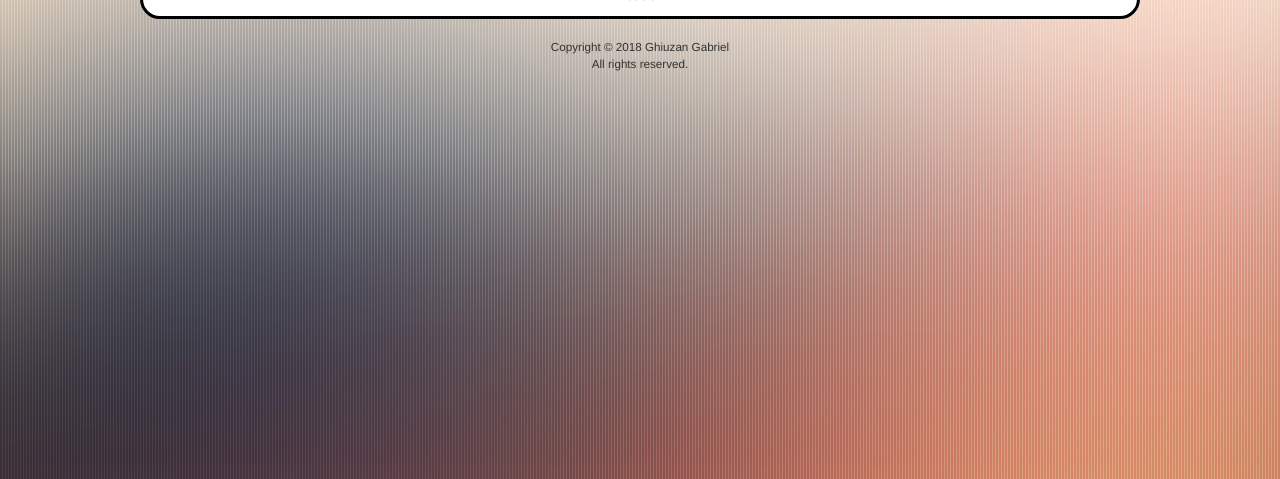
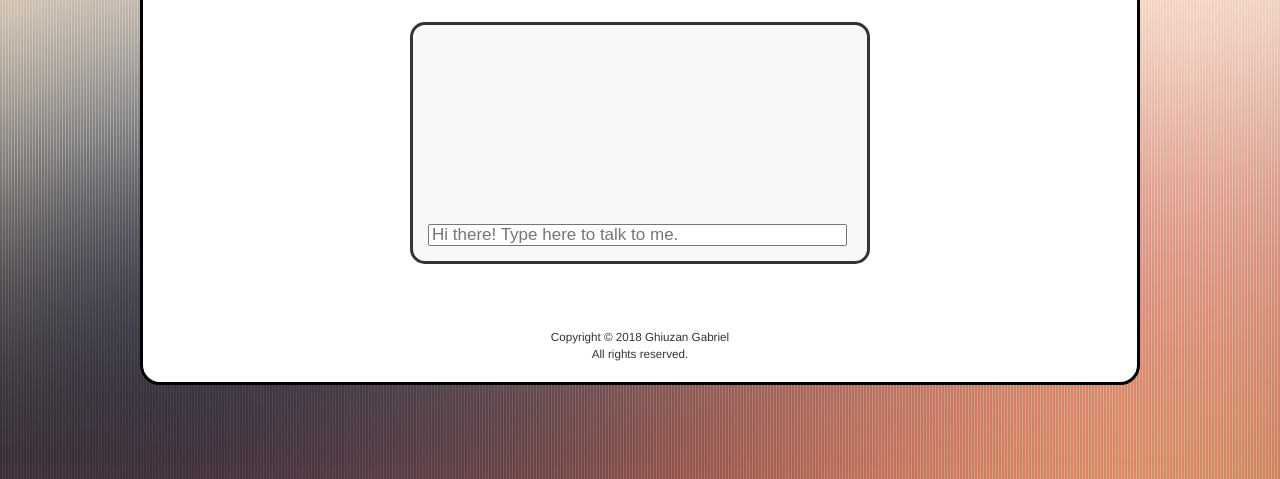
Before and after one commit to Gabighz/Digital-Aristotle, a PHP site: page / in a window 1280 px wide. Shown: the part 321-800 px from the top of the page. Run offline with PHP 8.4, Linux system fonts and the light colour scheme; some libraries are stand-ins or nearby versions.

Commit message:
Second version of interface

```diff
--- a/css/styles.css
+++ b/css/styles.css
@@ -135,8 +135,49 @@ p
     font-size: 17px;
 }
 
+/**Chatbox style credits to Landgreen (@lilgreenland) **/
 
-/*** Table Styles CREDITS TO: alassetter AND modified by Gabriel Ghiuzan **/
+#bodybox {
+  margin: auto;
+  max-width: 550px;
+  font: 15px arial, sans-serif;
+  background-color: white;
+  border-style: solid;
+  border-width: 0px;
+  padding-top: 20px;
+  padding-bottom: 25px;
+  padding-right: 25px;
+  padding-left: 25px;
+  border-radius: 15px;
+}
+
+#chatborder {
+  border-style: solid;
+  background-color: #f6f9f6;
+  border-width: 3px;
+  margin-top: 20px;
+  margin-bottom: 20px;
+  margin-left: 20px;
+  margin-right: 20px;
+  padding-top: 10px;
+  padding-bottom: 15px;
+  padding-right: 20px;
+  padding-left: 15px;
+  border-radius: 15px;
+}
+
+.chatlog {
+   font: 15px arial, sans-serif;
+}
+
+#chatbox {
+  font: 17px arial, sans-serif;
+  height: 22px;
+  width: 100%;
+}
+
+
+/*** Table Styles credits to alassetter AND modified by Gabriel Ghiuzan **/
 
 th {
   color:#D5DDE5;;
--- a/index.html
+++ b/index.html
@@ -34,7 +34,18 @@
 
 			<div id="middle">
 
-					<p> test </p>
+
+				<div id='bodybox'> <!-- CREDITS TO: Landgreen (@lilgreenland) -->
+					<div id='chatborder'>
+						<p id="chatlog7" class="chatlog">&nbsp;</p>
+						<p id="chatlog6" class="chatlog">&nbsp;</p>
+						<p id="chatlog5" class="chatlog">&nbsp;</p>
+						<p id="chatlog4" class="chatlog">&nbsp;</p>
+						<p id="chatlog3" class="chatlog">&nbsp;</p>
+						<p id="chatlog2" class="chatlog">&nbsp;</p>
+						<p id="chatlog1" class="chatlog">&nbsp;</p>
+						<input type="text" name="chat" id="chatbox" placeholder="Hi there! Type here to talk to me." onfocus="placeHolder()">
+					</div>
 
 
 			</div>
```
